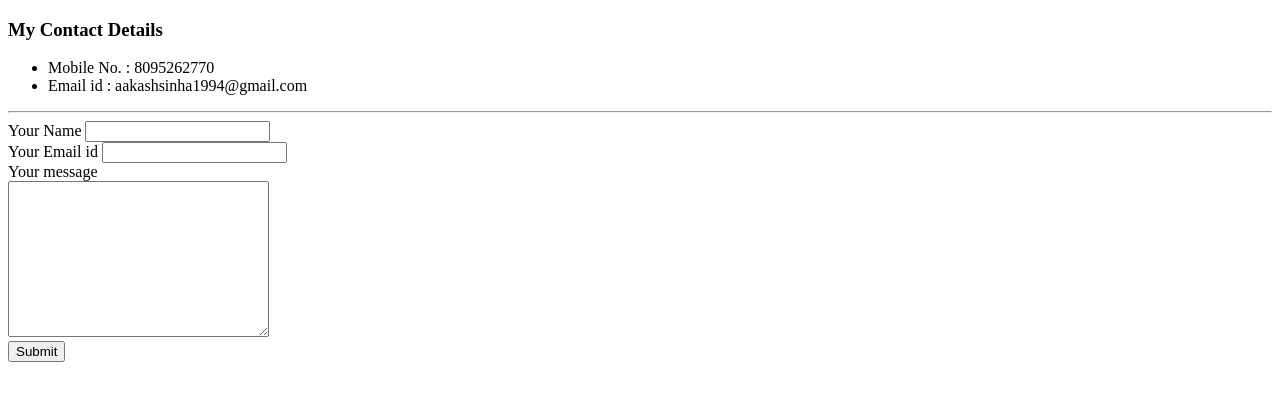
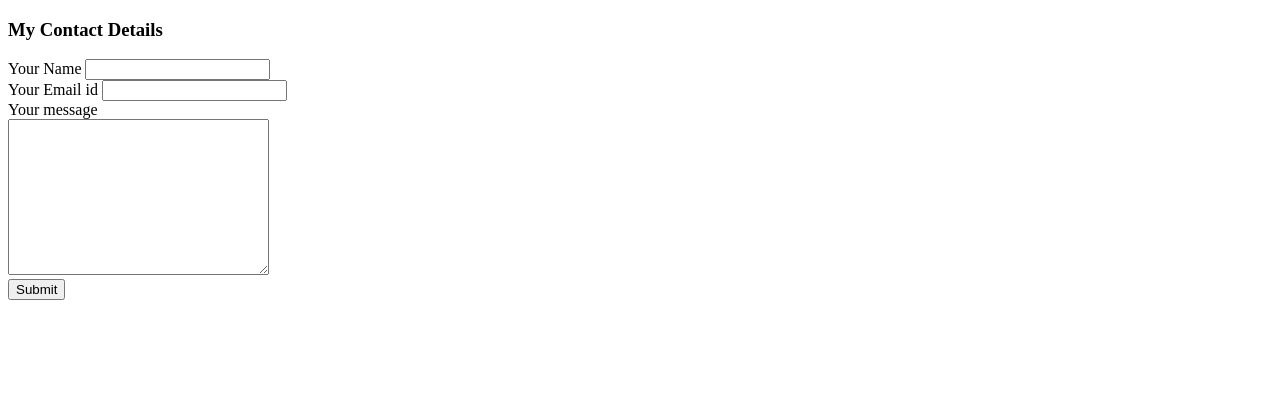
Before and after one commit to aakash-sinha-code/cv, a plain HTML site: page contact.html in a window 1280 px wide. Drawn offline with Linux system fonts and the light colour scheme.

Commit message:
Update contact.html

```diff
--- a/contact.html
+++ b/contact.html
@@ -6,11 +6,7 @@
 </head>
 <body>
     <h3>My Contact Details</h3>
-    <ul>
-        <li>Mobile No. : 8095262770</li>
-        <li>Email id : aakashsinha1994@gmail.com</li>
-    </ul>
-    <hr>
+
     <form action="mailto:aakashsinha1994@gmail.com" method="POST" enctype="text/plain">
         <label>Your Name</label>
         <input type="text" name="your name" value="">
```
